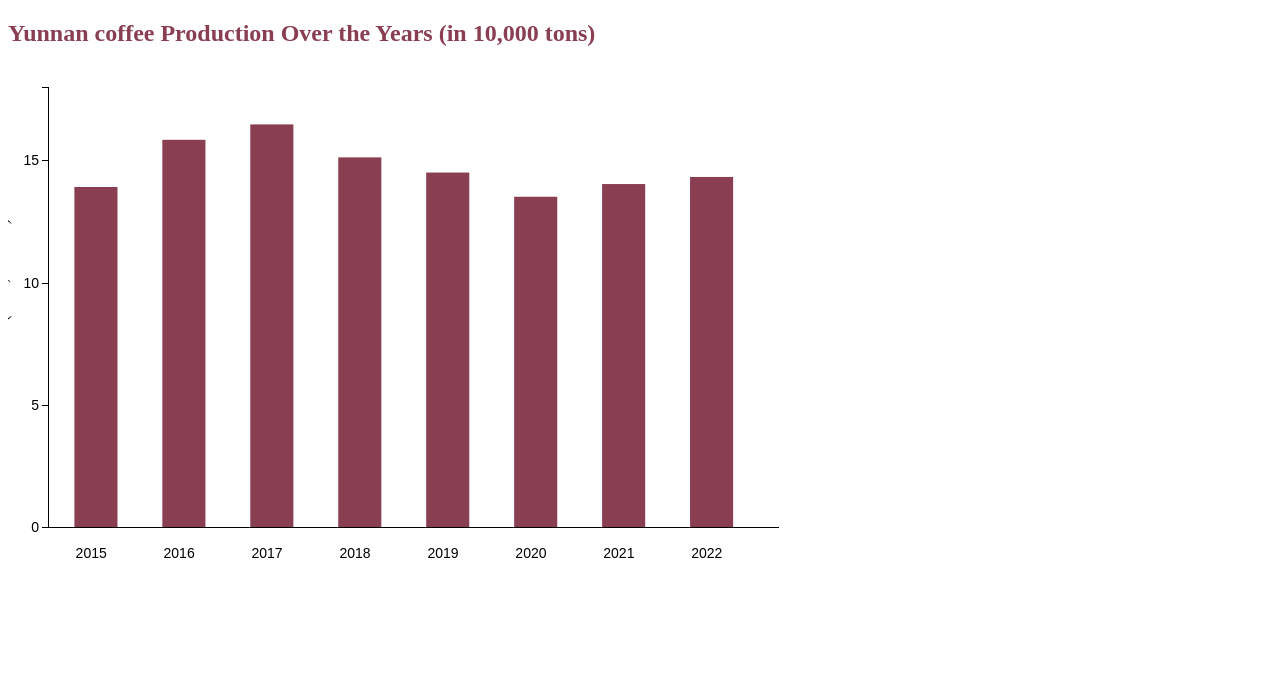
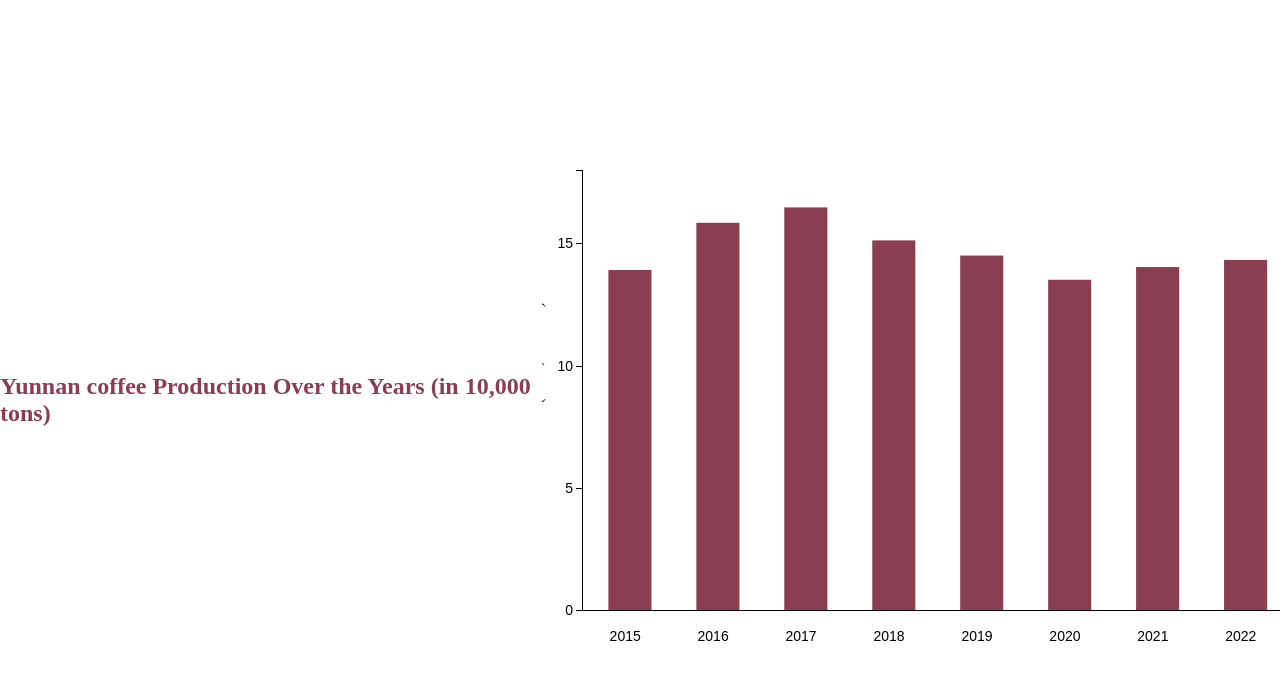
Before and after one commit to y10096/coffee, a plain HTML site: page index.html in a window 1280 px wide. Drawn offline with nearby package versions, Linux system fonts and the light colour scheme.

Commit message:
Update index.html

```diff
--- a/index.html
+++ b/index.html
@@ -6,6 +6,13 @@
     <title>Yunnan coffee Production (in 10,000 tons)</title>
     <script src="https://d3js.org/d3.v7.min.js"></script>
     <style>
+        body {
+            display: flex;
+            justify-content: flex-end;  /* 使内容对齐到右侧 */
+            align-items: center;        /* 垂直居中对齐 */
+            height: 100vh;              /* 设置 body 高度为 100% 屏幕高度 */
+            margin: 0;                  /* 去除默认的页面间距 */
+        }
         .bar {
             fill: #8a3e52;
         }
@@ -30,12 +37,12 @@
             pointer-events: none;
         }
         h2 {
-        color: #8a3e52;
+            color: #8a3e52;
         }
     </style>
 </head>
 <body>
-    <h2>Yunnan coffee  Production Over the Years (in 10,000 tons)</h2>
+    <h2>Yunnan coffee Production Over the Years (in 10,000 tons)</h2>
     <svg width="800" height="500"></svg>
 
     <script>
@@ -105,11 +112,8 @@
            .call(d3.axisBottom(x).tickSize(0))
            .selectAll(".tick text")
            .attr("class", "axis-label")
-           .attr("dx", "-1em") // 左移一个字符
+           .attr("dx", "-1em") // Left-shift by one character
            .attr("dy", "2em");
-
-
-
 
         // Add the y-axis to the chart
         svg.append("g")
```
